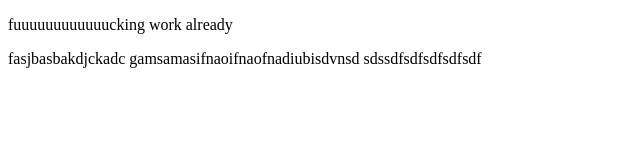
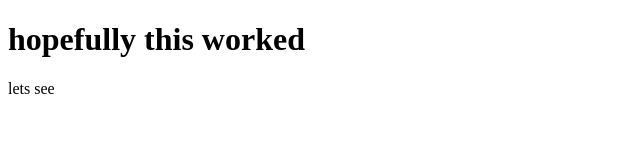
Before and after one commit to BeqaMiqa/test, a plain HTML site: page index.html in a window 1280 px wide. Shown: the whole page, without its empty margins (0-640 px from the left). Drawn offline with Linux system fonts and the light colour scheme.

Commit message:
ok lets see what is going on

```diff
--- a/index.html
+++ b/index.html
@@ -6,9 +6,10 @@
     <title>Document</title>
 </head>
 <body>
-    <p>fuuuuuuuuuuuucking work already
+    <h1>hopefully this worked</h1>
+    <p>
+        lets see
+    </p>
 
-    </p>fasjbasbakdjckadc
-    gamsamasifnaoifnaofnadiubisdvnsd
-</body>sdssdfsdfsdfsdfsdf
+</body>
 </html>
```
